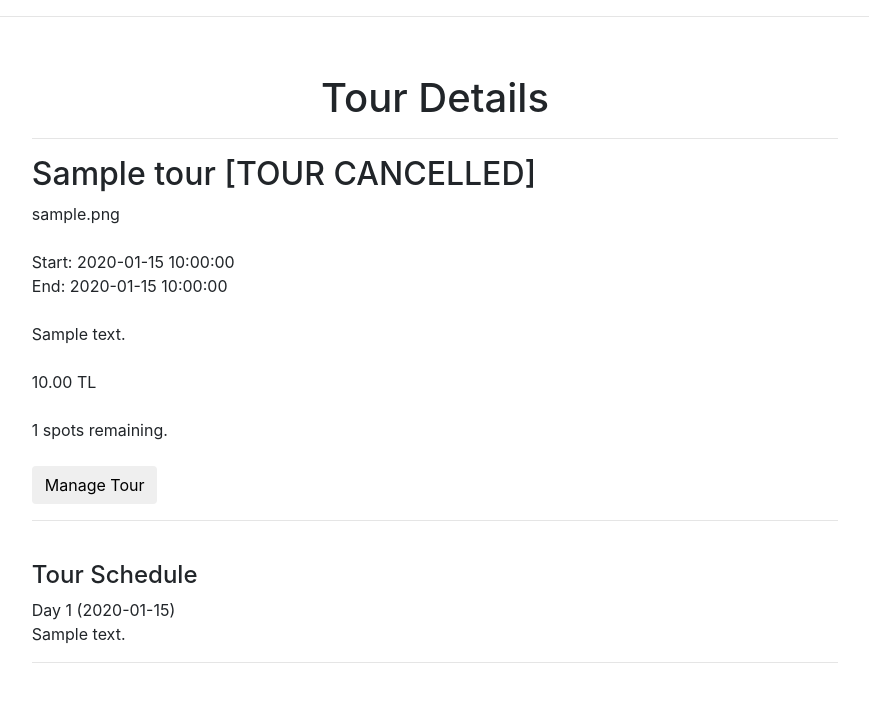
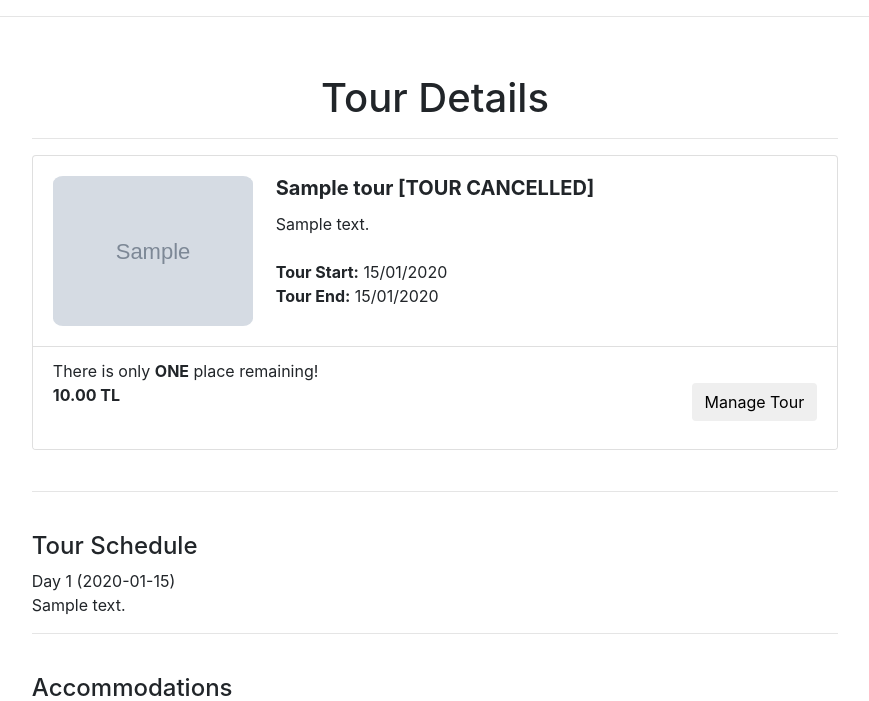
Before and after one commit to eminbahadir98/ibitur, a PHP site: page /view_tour.php?id=1 in a window 1280 px wide. Shown: the part 52-753 px from the top of the page, without its empty margins (205-1074 px from the left). Run offline with PHP 8.4, Linux system fonts and the light colour scheme; the visitor is signed in with stand-in values (Sample User, id 1); tables that the repository leaves empty hold one stand-in row (values such as "Sample post"); grey boxes marked "Sample" are stand-in pictures; data that the repository does not hold is empty.

Commit message:
Added cards to other pages.

```diff
--- a/website/my_account_staff.php
+++ b/website/my_account_staff.php
@@ -42,6 +42,7 @@
                 <hr>
 
                 <?php
+                    echo "This is a confirmed staff acount.<br><br>";
                     echo "<b>Username:</b> $current_username<br>";
                     echo "<b>Email:</b> $email<br><br>";
                 ?>
--- a/website/my_tours.php
+++ b/website/my_tours.php
@@ -14,7 +14,7 @@
    <body class="content">
 
         <?php
-            if ($logged_in) {
+            if ($logged_in && $current_is_staff) {
                 echo get_header($current_fullname, $current_is_staff);
             } else {
                 header("location: login.php");
--- a/website/style/style.css
+++ b/website/style/style.css
@@ -128,6 +128,6 @@
   margin-bottom: 5%;
 }
 
-.view-tour-button {
-  float: right;
+.tour-action-button {
+  display: inline;
 }
--- a/website/util/visuals.php
+++ b/website/util/visuals.php
@@ -50,7 +50,9 @@
     if ($remaining_quota < 1) {
       return "The quota is full.";
     } else if ($remaining_quota == 1) {
-      return " There is only <b>$remaining_quota</b> place remaining.";
+      return " There is only <b>ONE</b> place remaining!";
+    } else if ($remaining_quota < 5) {
+      return " There are only <b>$remaining_quota</b> places remaining!";
     }
     return "There are <b>$remaining_quota</b> places remaining.";
   }
@@ -69,7 +71,7 @@
         <p class='card-text'>
           $description<br><br>
           <b>Tour Start:</b> $start_date<br>
-          <b>Tour End:</b> $end_date<br><br>
+          <b>Tour End:</b> $end_date
         </p>
     ";
   }
@@ -96,12 +98,10 @@
 
     return "
       <div class='card tour-card'>
-
         <div class='card-body'>
           $tour_card_body_skeleton
           $tour_card_footer_skeleton
         </div>
-
       </div>
     ";
   }
@@ -125,17 +125,37 @@
 
     return "
       <div class='card tour-card'>
-
         <div class='card-body'>
           $tour_card_body_skeleton
         </div>
-
         <div class='card-footer bg-white'>
           $tour_card_footer_skeleton
         </div>
-
       </div>
     ";
   }
 
+  function get_tour_details_card($button1, $button2, $id, $name, $image_path, $start_date, $end_date, $description,
+      $price, $remaining_quota) {
+
+        $tour_card_body_skeleton = get_tour_card_body_skeleton(false, $id, $name, $image_path, $start_date, $end_date, $description);
+        $tour_card_footer_skeleton = get_tour_card_footer_skeleton(true, $id, $price, $remaining_quota);
+
+        return "
+          <div class='card tour-card'>
+            <div class='card-body'>
+              $tour_card_body_skeleton
+            </div>
+            <div class='card-footer bg-white'>
+              $tour_card_footer_skeleton
+              <div class='right'>
+                $button1
+                $button2
+              </div>
+            </div>
+          </div>
+        ";
+  }
+
+
 ?>
--- a/website/view_tour.php
+++ b/website/view_tour.php
@@ -145,7 +145,7 @@
         if (!$tour_found) {
           echo "<h2>The tour is not found.<h2>";
         } else {
-          $cancel_indicator = $tour_is_cancelled ? "[TOUR CANCELLED]" : "";
+          $cancel_indicator = $tour_is_cancelled ? " [TOUR CANCELLED]" : "";
 
           $tour_days = "";
           $days_query = "SELECT day_no, day_date, D.description AS description
@@ -232,12 +232,14 @@
             $tour_trip_events = "No trip event entry...";
           }
 
+          $has_reservation_text = "";
+
           $tour_action = "";
           if ($tour_remaining_quota > 0) {
             $tour_action = "
-            <form action='reserve_tour.php' method='GET'>
+            <form class='tour-action-button' action='reserve_tour.php' method='GET'>
               <input type='hidden' name='id' value='$tour_id'>
-              <input type='submit' class='btn' value='Make Reservation'>
+              <input type='submit' class='btn btn-primary' value='Make Reservation'>
             </form>";
           }
 
@@ -257,12 +259,12 @@
             if (mysqli_num_rows($reserved_check_result) > 0) {
                 $row = $reserved_check_result->fetch_assoc();
                 if ($row["cancel_date"] == null) {
+                  $has_reservation_text = "You have reservation for this tour.";
                   $tour_action = "
-                    <div>
-                      You have reservation for this tour.
-                      <form action='' method='POST'>
+                   <div class='tour-action-button'>
+                      <form class='tour-action-button' action='' method='POST'>
                         <input type='hidden' name='id' value='$tour_id'>
-                        <input type='submit' class='btn' name='cancel-reservation' value='Cancel Reservation'>
+                        <input type='submit' class='btn btn-danger' name='cancel-reservation' value='Cancel Reservation'>
                       </form>
                     </div>
                   ";
@@ -271,11 +273,11 @@
                   if ($row["payment_status"] != "PAID") {
                     $rez_id = $row["ID"];
                     $payment_action = "
-                      <div>
-                        <form action='payment.php' method='post'>
+                      <div class='tour-action-button'>
+                        <form class='tour-action-button' action='payment.php' method='post'>
                           <input type='hidden' name='rez_id' value=$rez_id />
                           <input type='hidden' name='tour_id' value='$tour_id' />
-                          <input class='btn' type='submit' name='submit' value='Make payment'/>
+                          <input class='btn btn-primary' type='submit' name='submit' value='Make payment'/>
                         </form>
                       </div>
                     ";
@@ -287,18 +289,15 @@
           $quota_display = $tour_remaining_quota > 0 ?
             "$tour_remaining_quota spots remaining."
             : "The quota for this tour is full.";
+
+          $tour_card = get_tour_details_card($tour_action, $payment_action,
+            $tour_id, $tour_name . $cancel_indicator, $tour_image_path, $tour_start_date,
+            $tour_end_date,
+            $tour_description,
+            $tour_price, $tour_remaining_quota);
+
           echo "
-            <h2>$tour_name $cancel_indicator</h2>
-            <div>
-              $tour_image_path <br><br>
-              Start: $tour_start_date <br>
-              End: $tour_end_date <br><br>
-              $tour_description <br><br>
-              $tour_price TL <br><br>
-              $quota_display <br><br>
-              $tour_action
-              $payment_action
-            </div>
+            $tour_card
             <hr>
             <br>
 
```
Also changed, not shown: website/reserve_tour.php (+17 -24 lines).
